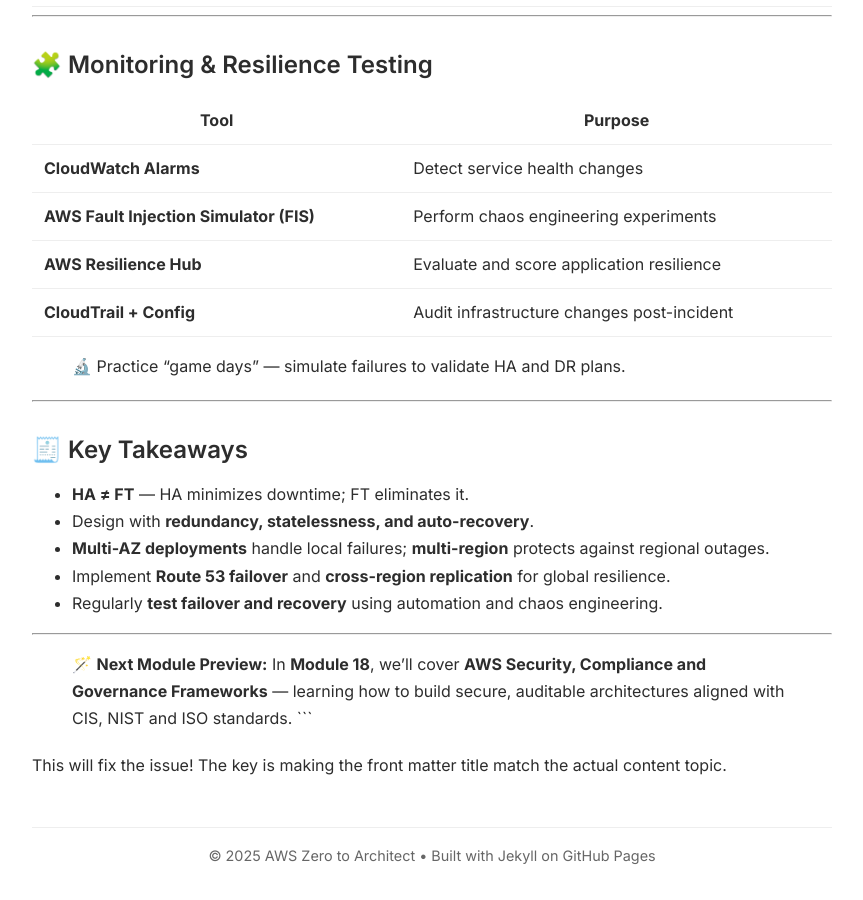
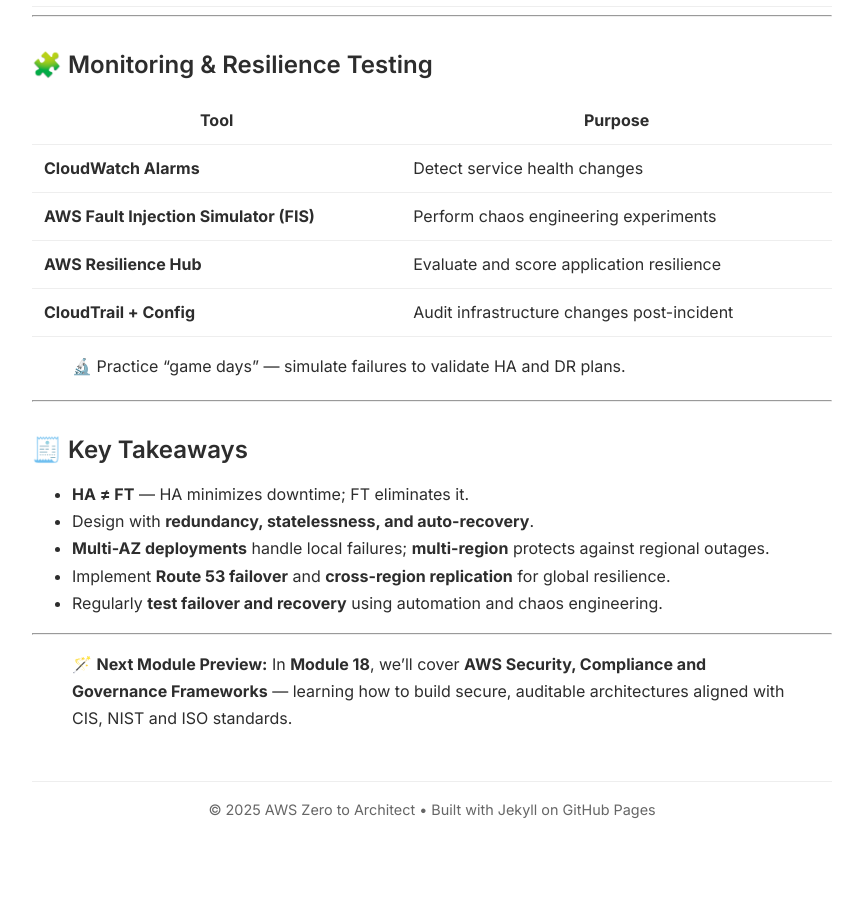
Before and after one commit to asiandevs/aws-zero-to-architect-blog, a Jekyll site: the page built from _posts/2025-11-14-module17-aws-backup-and-disaster-recovery.md, in a window 1280 px wide and 900 px high, scrolled down 5552 px. Shown: the whole window, without its empty margins (208-1071 px from the left). Built offline with Jekyll 4.4.1, drawn with Linux system fonts in a browser that asks for light colours; after the commit the page ends 6406 px from its top, so only the background shows below that.

Commit message:
Update 2025-11-14-module17-aws-backup-and-disaster-recovery.md

````diff
--- a/_posts/2025-11-14-module17-aws-backup-and-disaster-recovery.md
+++ b/_posts/2025-11-14-module17-aws-backup-and-disaster-recovery.md
@@ -229,6 +229,3 @@ Test self-healing capabilities using Auto Scaling Group and CloudWatch Alarm.
 
 > 🪄 **Next Module Preview:**
 > In **Module 18**, we'll cover **AWS Security, Compliance and Governance Frameworks** — learning how to build secure, auditable architectures aligned with CIS, NIST and ISO standards.
-```
-
-This will fix the issue! The key is making the front matter title match the actual content topic.
````
